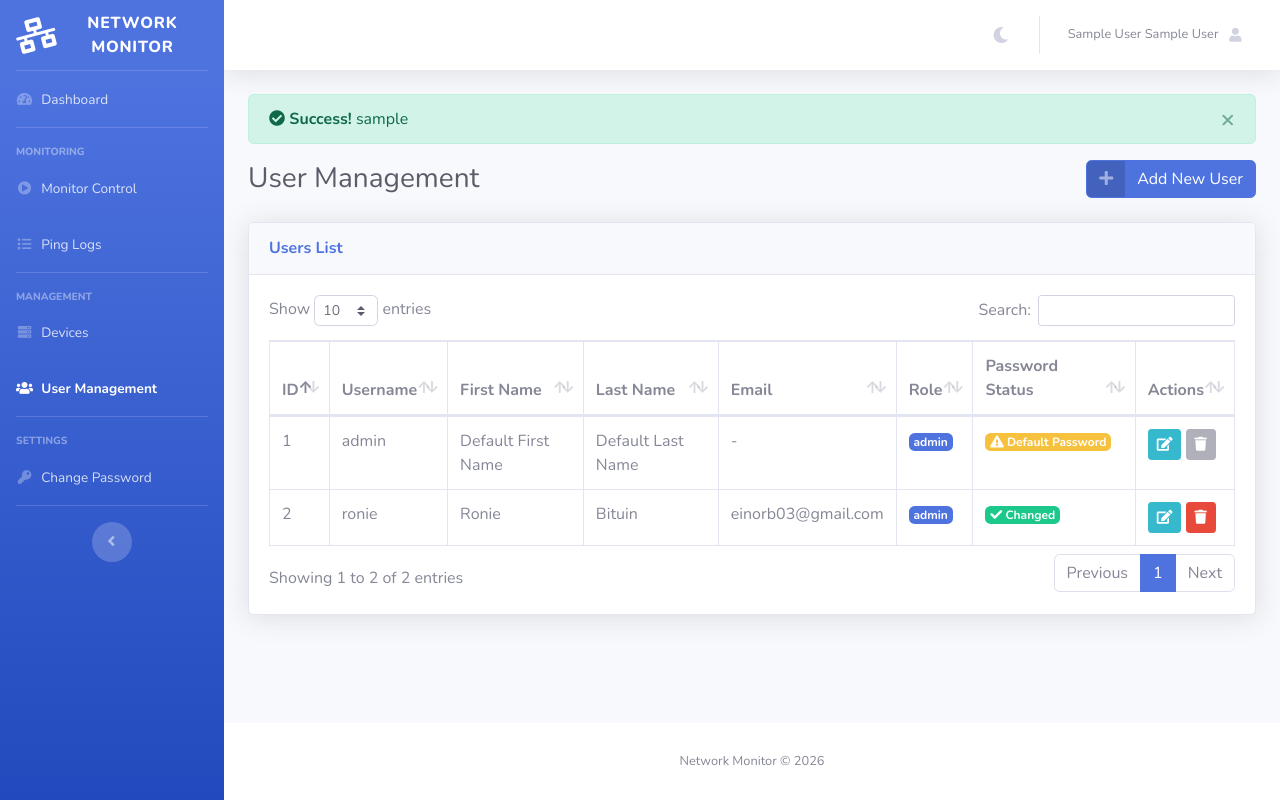
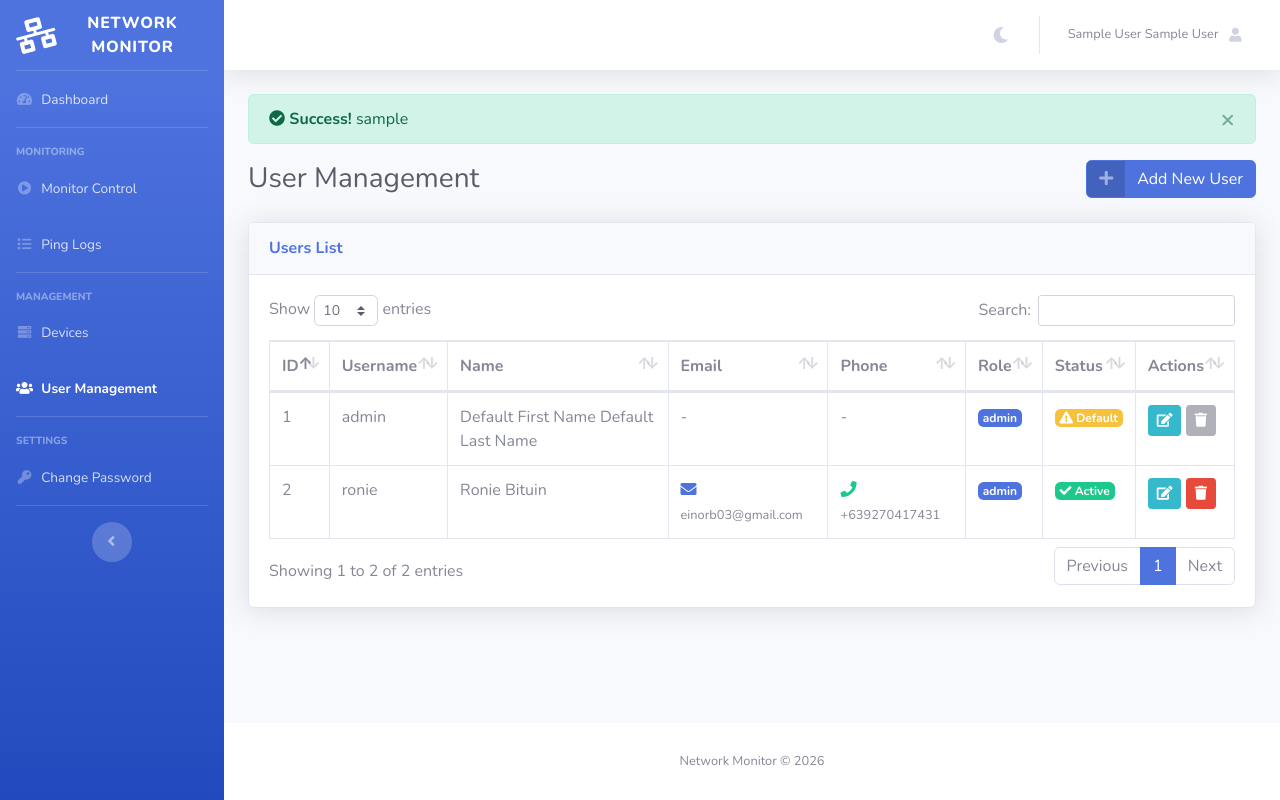
Before and after one commit to ronspeedster/rpi_server_live_checker, a PHP site: page /users/ in a window 1280 px wide. Run offline with PHP 8.4, Linux system fonts and the light colour scheme; the visitor is signed in with stand-in values (Sample User, id 1); data comes from the database, SQL or seed files in the repository; both versions use the stored data as it was after the commit.

Commit message:
user management, added phone and email

```diff
--- a/init_db.php
+++ b/init_db.php
@@ -20,6 +20,7 @@ function init_db(PDO $pdo): void {
             first_name TEXT NOT NULL DEFAULT 'Default First Name',
             last_name TEXT NOT NULL DEFAULT 'Default Last Name',
             email TEXT,
+            phone TEXT,
             role TEXT NOT NULL DEFAULT 'admin',
             need_password_change INTEGER NOT NULL DEFAULT 1,
             created_at TEXT NOT NULL DEFAULT (datetime('now'))
--- a/users/index.php
+++ b/users/index.php
@@ -35,7 +35,7 @@ if (isset($_SESSION['user_error'])) {
 
 // Fetch all users
 $pdo = db();
-$stmt = $pdo->query("SELECT id, username, first_name, last_name, email, role, need_password_change, created_at FROM users ORDER BY created_at DESC");
+$stmt = $pdo->query("SELECT id, username, first_name, last_name, email, phone, role, need_password_change, created_at FROM users ORDER BY created_at DESC");
 $users = $stmt->fetchAll(PDO::FETCH_ASSOC);
 
 // Page settings
@@ -99,11 +99,11 @@ require_once __DIR__ . '/../includes/header.php';
                                         <tr>
                                             <th>ID</th>
                                             <th>Username</th>
-                                            <th>First Name</th>
-                                            <th>Last Name</th>
+                                            <th>Name</th>
                                             <th>Email</th>
+                                            <th>Phone</th>
                                             <th>Role</th>
-                                            <th>Password Status</th>
+                                            <th>Status</th>
                                             <th>Actions</th>
                                         </tr>
                                     </thead>
@@ -112,9 +112,23 @@ require_once __DIR__ . '/../includes/header.php';
                                             <tr>
                                                 <td><?php echo htmlspecialchars($user['id']); ?></td>
                                                 <td><?php echo htmlspecialchars($user['username']); ?></td>
-                                                <td><?php echo htmlspecialchars($user['first_name']); ?></td>
-                                                <td><?php echo htmlspecialchars($user['last_name']); ?></td>
-                                                <td><?php echo htmlspecialchars($user['email'] ?? '-'); ?></td>
+                                                <td><?php echo htmlspecialchars($user['first_name'] . ' ' . $user['last_name']); ?></td>
+                                                <td>
+                                                    <?php if ($user['email']): ?>
+                                                        <i class="fas fa-envelope text-primary"></i>
+                                                        <small><?php echo htmlspecialchars($user['email']); ?></small>
+                                                    <?php else: ?>
+                                                        <span class="text-muted">-</span>
+                                                    <?php endif; ?>
+                                                </td>
+                                                <td>
+                                                    <?php if ($user['phone']): ?>
+                                                        <i class="fas fa-phone text-success"></i>
+                                                        <small><?php echo htmlspecialchars($user['phone']); ?></small>
+                                                    <?php else: ?>
+                                                        <span class="text-muted">-</span>
+                                                    <?php endif; ?>
+                                                </td>
                                                 <td>
                                                     <span class="badge badge-primary">
                                                         <?php echo htmlspecialchars($user['role']); ?>
@@ -123,11 +137,11 @@ require_once __DIR__ . '/../includes/header.php';
                                                 <td>
                                                     <?php if ($user['need_password_change']): ?>
                                                         <span class="badge badge-warning">
-                                                            <i class="fas fa-exclamation-triangle"></i> Default Password
+                                                            <i class="fas fa-exclamation-triangle"></i> Default
                                                         </span>
                                                     <?php else: ?>
                                                         <span class="badge badge-success">
-                                                            <i class="fas fa-check"></i> Changed
+                                                            <i class="fas fa-check"></i> Active
                                                         </span>
                                                     <?php endif; ?>
                                                 </td>
```
Also changed, not shown: migrate_add_phone.php (added, +37 -0 lines), users/add.php (+15 -6 lines), users/edit.php (+17 -7 lines), data/network_monitor.sqlite.
